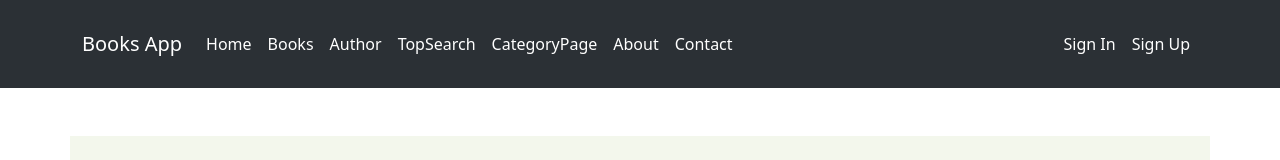
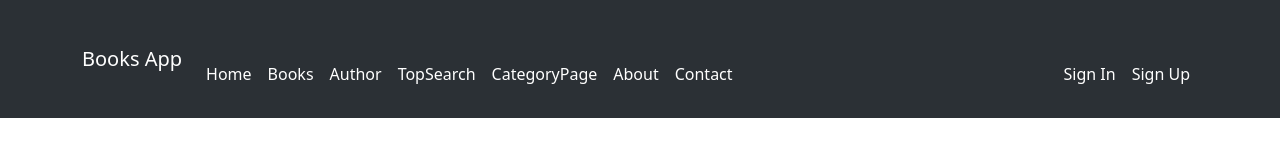
Before and after one commit to Alzahraa285/Books-Recommendation-App-with-React, a React (Create React App) app: page / in a window 1280 px wide. Shown: the top 160 px of the page. Built offline with nearby package versions, Linux system fonts and the light colour scheme; no server answers; a web font is replaced by a local one.

Commit message:
about.css

```diff
--- a/src/pages/About/about.css
+++ b/src/pages/About/about.css
@@ -4,7 +4,7 @@
     width: 100%;
     background-size: cover;
     background-repeat: no-repeat;
-    background-position: center center; }
+   }
   .testimony-wrap {
     display: block;
     position: relative;
@@ -55,5 +55,5 @@
   text-rendering: auto;
   -webkit-font-smoothing: antialiased;
   -moz-osx-font-smoothing: grayscale;
-
-    }
+}
+    .mb-2 {padding-top: 30px};
```
